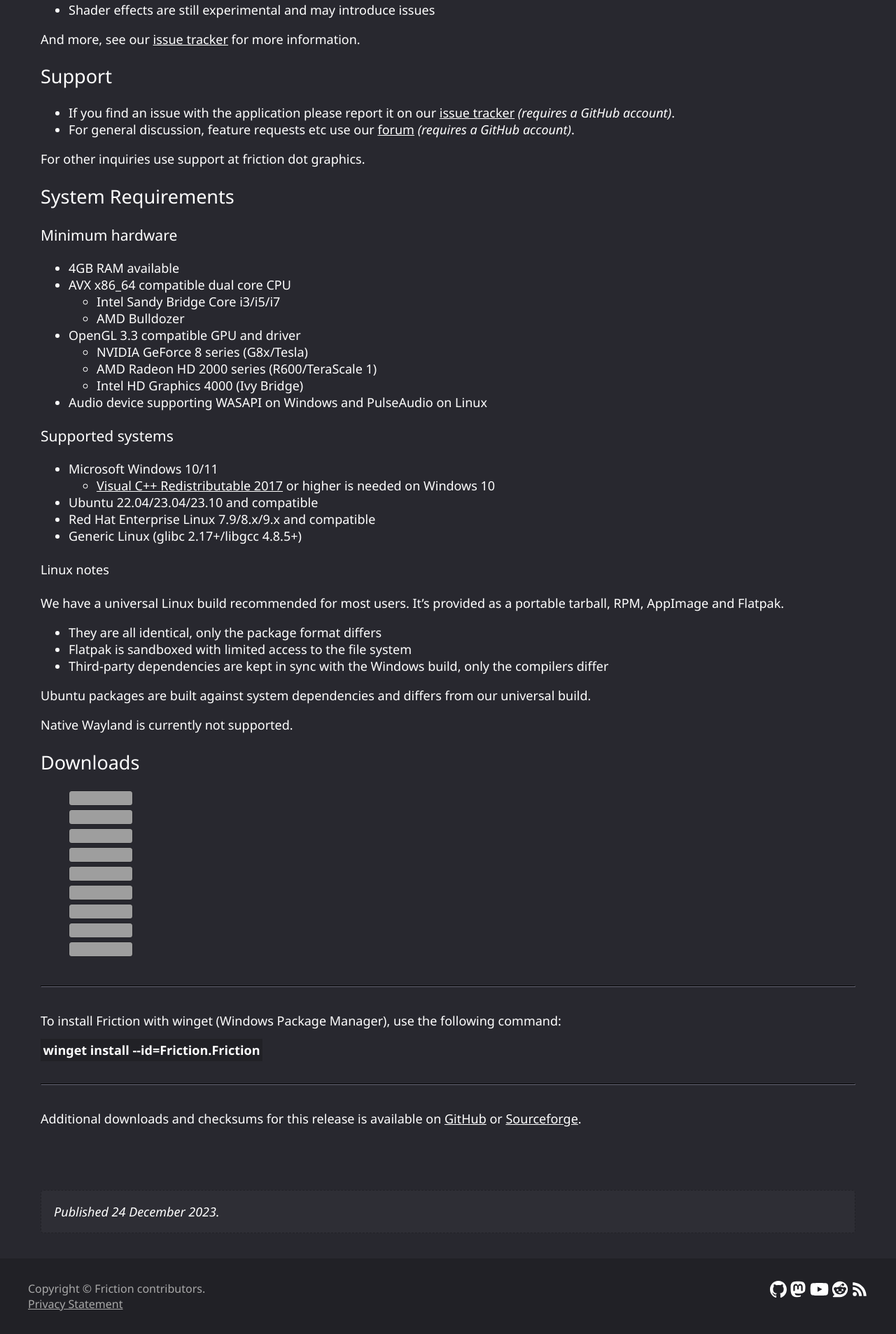
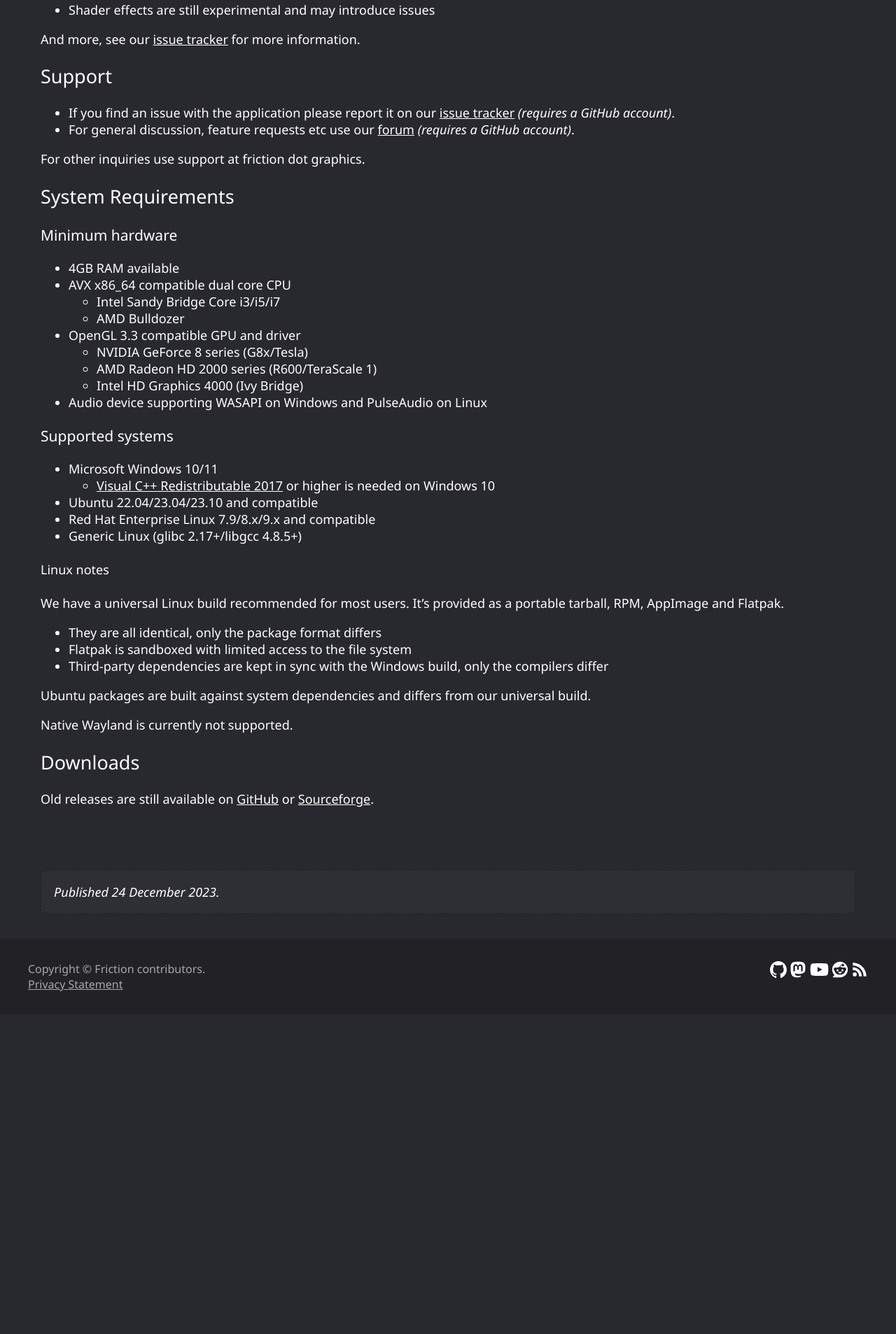
Before and after one commit to friction2d/friction2d.github.io, a Jekyll site: the page built from _posts/2023-12-24-friction-095.md, in a window 1280 px wide. Shown: the part 3292-5199 px from the top of the page at 70% size. Built offline with Jekyll 4.4.1, drawn with Linux system fonts in a browser that asks for light colours; after the commit the page ends 4742 px from its top, so only the background shows below that; grey boxes are pictures that could not be loaded.

Commit message:
Squashed commit of the following:
commit 89c8f4732b8a198df7ca7692f217fabc801f3756
Author: Ole-André Rodlie <ole.andre.rodlie@gmail.com>
Date:   Mon Jun 24 13:47:22 2024 +0200

    Update 2024-06-24-friction-096.md

commit 9eb1ebd208b0ac593f695480db4694e977b69e8e
Merge: a40a996 2d0c435
Author: Ole-André Rodlie <ole.andre.rodlie@gmail.com>
Date:   Sat Jun 22 17:28:55 2024 +0200

    Merge branch 'main' into rel-096

commit a40a9967d4a9f3474c5159ba9101b5c5caa6999a
Author: Ole-André Rodlie <ole.andre.rodlie@gmail.com>
Date:   Sun Jun 16 21:53:38 2024 +0200

    Update _config.yml

commit 2a50e95ae86f9853df18ec99a55e3a67c87cb45b
Author: Ole-André Rodlie <ole.andre.rodlie@gmail.com>
Date:   Sun Jun 16 21:53:29 2024 +0200

    Update home.html

commit ee077ee9036e1cc73a6203f7518adb026c8510e0
Author: Ole-André Rodlie <ole.andre.rodlie@gmail.com>
Date:   Sun Jun 16 21:53:17 2024 +0200

    Update post.html

commit adf77553f100f5559ac3c2d2f1d96312cf725bfe
Author: Ole-André Rodlie <ole.andre.rodlie@gmail.com>
Date:   Sun Jun 16 20:54:19 2024 +0200

    Update head.html

commit 4bca253ca93d6a34b34e5434dbc90e58bb9e9fe0
Author: Ole-André Rodlie <ole.andre.rodlie@gmail.com>
Date:   Sun Jun 16 20:54:12 2024 +0200

    Update style.css

```diff
--- a/_config.yml
+++ b/_config.yml
@@ -1,6 +1,9 @@
-latest_version: 0.9.5
-latest_setup: "https://github.com/friction2d/friction/releases/download/v0.9.5/friction-0.9.5-setup-win64.exe"
-latest_appimage: "https://github.com/friction2d/friction/releases/download/v0.9.5/friction-0.9.5-X11-x86_64.AppImage"
+latest_version: 0.9.6
+github_release_suffix_windows_setup: "setup-win64.exe"
+github_release_suffix_windows_portable: "portable-windows-x64.7z"
+github_release_suffix_linux_portable: "portable-linux-x86_64.tar.bz2"
+github_release_suffix_linux_appimage: "x86_64.AppImage"
+github_release_suffix_linux_rpm: "1.x86_64.rpm"
 github_release_url: "https://github.com/friction2d/friction/releases/tag/"
 github_download_url: "https://github.com/friction2d/friction/releases/download/"
 sourceforge_download_url: "https://sourceforge.net/projects/friction/files/"
--- a/_includes/head.html
+++ b/_includes/head.html
@@ -15,6 +15,6 @@
     <meta property="og:image" content="{{ site.url }}/assets/opengraph.png">
     <meta name="twitter:image" content="{{ site.url }}/assets/opengraph.png">
     <link href="{{ site.url }}/assets/favicon.ico" rel="shortcut icon" type="image/vnd.microsoft.icon" />
-    <link href="{{ site.url }}/assets/style.css?v=4" rel="stylesheet" />
+    <link href="{{ site.url }}/assets/style.css?v=5" rel="stylesheet" />
     <link rel="alternate" type="application/rss+xml" title="Friction News Feed" href="{{ site.url }}/feed.xml">
 </head>
--- a/_layouts/post.html
+++ b/_layouts/post.html
@@ -21,53 +21,25 @@
                 {% else %}
                 {% if page.categories contains "releases" and page.release != nil %}
                 <h2>Downloads</h2>
-                <ul class="platform">
+                {% if page.download_active %}
                 {% if page.windows_setup != nil %}
-                    <li><a title="Download setup for Windows 10/11 x64" href="{{ site.github_download_url }}v{{ page.release }}/friction-{{ page.release }}-{{ page.windows_setup }}"><img class="platform" src="https://img.shields.io/badge/Windows%2010%2F11%20Setup-0078D6?style=for-the-badge&logo=windows&logoColor=white"></a></li>
+                <a title="Download setup for Windows 10/11 x64" href="{{ site.github_download_url }}v{{ page.release }}/friction-{{ page.release }}-{{ page.windows_setup }}"><img class="platform" src="{{ site.url }}/assets/buttons/windows-setup.svg"></a>
                 {% endif %}
                 {% if page.windows_portable != nil %}
-                    <li><a title="Download portable for Windows 10/11 x64" href="{{ site.github_download_url }}v{{ page.release }}/friction-{{ page.release }}-{{ page.windows_portable }}"><img class="platform" src="https://img.shields.io/badge/Windows%2010%2F11%20Portable-0078D6?style=for-the-badge&logo=windows&logoColor=white"></a></li>
+                <a title="Download portable for Windows 10/11 x64" href="{{ site.github_download_url }}v{{ page.release }}/friction-{{ page.release }}-{{ page.windows_portable }}"><img class="platform" src="{{ site.url }}/assets/buttons/windows-portable.svg"></a>
+                {% endif %}
+                {% if page.linux_rpm != nil %}
+                <a title="Download package for Enterprise Linux (VFX Reference Platform)" href="{{ site.github_download_url }}v{{ page.release }}/friction-{{ page.release }}-{{ page.linux_rpm }}"><img class="platform" src="{{ site.url }}/assets/buttons/rhel-rpm.svg"></a>
+                {% endif %}
+                {% if page.linux_appimage != nil %}
+                <a title="Download AppImage for Linux x86_64" href="{{ site.github_download_url }}v{{ page.release }}/Friction-{{ page.release }}-{{ page.linux_appimage }}"><img class="platform" src="{{ site.url }}/assets/buttons/linux-appimage.svg"></a>
                 {% endif %}
                 {% if page.linux_portable != nil %}
-                    <li><a title="Download portable for Linux universal X11/x86_64" href="{{ site.github_download_url }}v{{ page.release }}/friction-{{ page.release }}-{{ page.linux_portable }}"><img class="platform" src="https://img.shields.io/badge/Linux%20Portable-FCC624?style=for-the-badge&logo=linux&logoColor=black"></a></li>
+                <a title="Download portable tarball for Linux x86_64" href="{{ site.github_download_url }}v{{ page.release }}/friction-{{ page.release }}-{{ page.linux_portable }}"><img class="platform" src="{{ site.url }}/assets/buttons/linux-portable.svg"></a>
                 {% endif %}
-                    {% if page.linux_appimage != nil %}
-                    <li><a title="Download AppImage for Linux universal X11/x86_64" href="{{ site.github_download_url }}v{{ page.release }}/friction-{{ page.release }}-{{ page.linux_appimage }}"><img class="platform" src="https://img.shields.io/badge/Linux%20AppImage-FCC624?style=for-the-badge&logo=linux&logoColor=black"></a></li>
+                {% else %}
+                <p>Old releases are still available on <a target="_blank" href="{{ site.github_release_url }}v{{ page.release }}">GitHub</a> or <a target="_blank" href="{{ site.sourceforge_download_url }}v{{ page.release }}/">Sourceforge</a>.</p>
                 {% endif %}
-                    {% if page.linux_flatpak != nil %}
-                    <li><a title="Download Flatpak for Linux universal X11/x86_64" href="{{ site.github_download_url }}v{{ page.release }}/friction-{{ page.release }}-{{ page.linux_flatpak }}"><img class="platform" src="https://img.shields.io/badge/Linux%20Flatpak-4A90D9?style=for-the-badge&logo=flatpak&logoColor=fff"></a></li>
-                    {% endif %}
-                    {% if page.vfxplatform != nil %}
-                    <li><a title="Download package for Enterprise Linux (VFX Reference Platform)" href="{{ site.github_download_url }}v{{ page.release }}/friction-{{ page.release }}-{{ page.vfxplatform }}"><img class="platform" src="https://img.shields.io/badge/Enterprise%20Linux%207%2F8%2F9-EE0000?style=for-the-badge&logo=redhat&logoColor=white"></a></li>
-                    {% endif %}
-                    {% if page.ubuntu_jammy != nil %}
-                    <li><a title="Download package for Ubuntu Jammy" href="{{ site.github_download_url }}v{{ page.release }}/friction-{{ page.release }}-{{ page.ubuntu_jammy }}"><img class="platform" src="https://img.shields.io/badge/Ubuntu%2022.04%20Jammy-E95420?style=for-the-badge&logo=ubuntu&logoColor=white"></a></li>
-                    {% endif %}
-                    {% if page.ubuntu_lunar != nil %}
-                    <li><a title="Download package for Ubuntu Lunar" href="{{ site.github_download_url }}v{{ page.release }}/friction-{{ page.release }}-{{ page.ubuntu_lunar }}"><img class="platform" src="https://img.shields.io/badge/Ubuntu%2023.04%20Lunar-E95420?style=for-the-badge&logo=ubuntu&logoColor=white"></a></li>
-                    {% endif %}
-                    {% if page.ubuntu_mantic != nil %}
-                    <li><a title="Download package for Ubuntu Mantic" href="{{ site.github_download_url }}v{{ page.release }}/friction-{{ page.release }}-{{ page.ubuntu_mantic }}"><img class="platform" src="https://img.shields.io/badge/Ubuntu%2023.10%20Mantic-E95420?style=for-the-badge&logo=ubuntu&logoColor=white"></a></li>
-                    {% endif %}
-                    {% if page.rhel9 != nil %}
-                    <li><a title="Download package for Enterprise Linux 9" href="{{ site.github_download_url }}v{{ page.release }}/friction-{{ page.release }}-{{ page.rhel9 }}"><img class="platform" src="https://img.shields.io/badge/Enterprise%20Linux%209-EE0000?style=for-the-badge&logo=redhat&logoColor=white"></a></li>
-                    {% endif %}
-                    {% if page.fc38 != nil %}
-                    <li><a title="Download package for Fedora 38" href="{{ site.github_download_url }}v{{ page.release }}/friction-{{ page.release }}-{{ page.fc38 }}"><img class="platform" src="https://img.shields.io/badge/Fedora%20Linux%2038-294172?style=for-the-badge&logo=fedora&logoColor=white"></a></li>
-                    {% endif %}
-                    {% if page.archlinux != nil %}
-                    <li><a title="Download package for Arch Linux" href="{{ site.github_download_url }}v{{ page.release }}/friction-{{ page.release }}-{{ page.archlinux }}"><img class="platform" src="https://img.shields.io/badge/Arch_Linux-1793D1?style=for-the-badge&logo=arch-linux&logoColor=white"></a></li>
-                    {% endif %}
-                </ul>
-                {% if page.download_notes %}
-                {% if page.windows_winget != nil %}
-                <hr>
-                <p>To install Friction with winget (Windows Package Manager), use the following command:</p>
-                <code class="language-plaintext highlighter-rouge">winget install --id={{ page.windows_winget }}</code>
-                {% endif%}
-                <hr>
-                {% endif %}
-                <p>Additional downloads and checksums for this release is available on <a target="_blank" href="{{ site.github_release_url }}v{{ page.release }}">GitHub</a> or <a target="_blank" href="{{ site.sourceforge_download_url }}v{{ page.release }}/">Sourceforge</a>.</p>
                 {% endif %}
 
                 <p class="publishedDate">Published {{ page.date | date: "%-d %B %Y" }}.</p>
--- a/assets/style.css
+++ b/assets/style.css
@@ -443,3 +443,9 @@ ul.platform { list-style-type: none; }
 .shadow {
     text-shadow: #000 1px 0 10px;
 }
+
+.platform {
+    border: 2px solid white;
+    border-radius: .2em;
+    box-shadow: #000 0 0 5px;
+}
```
Also changed, not shown: _layouts/home.html (+8 -5 lines), _posts/2024-06-24-friction-096.md (renamed from _drafts/friction-096.md). Lines whose indentation alone changed are shown as unchanged.
